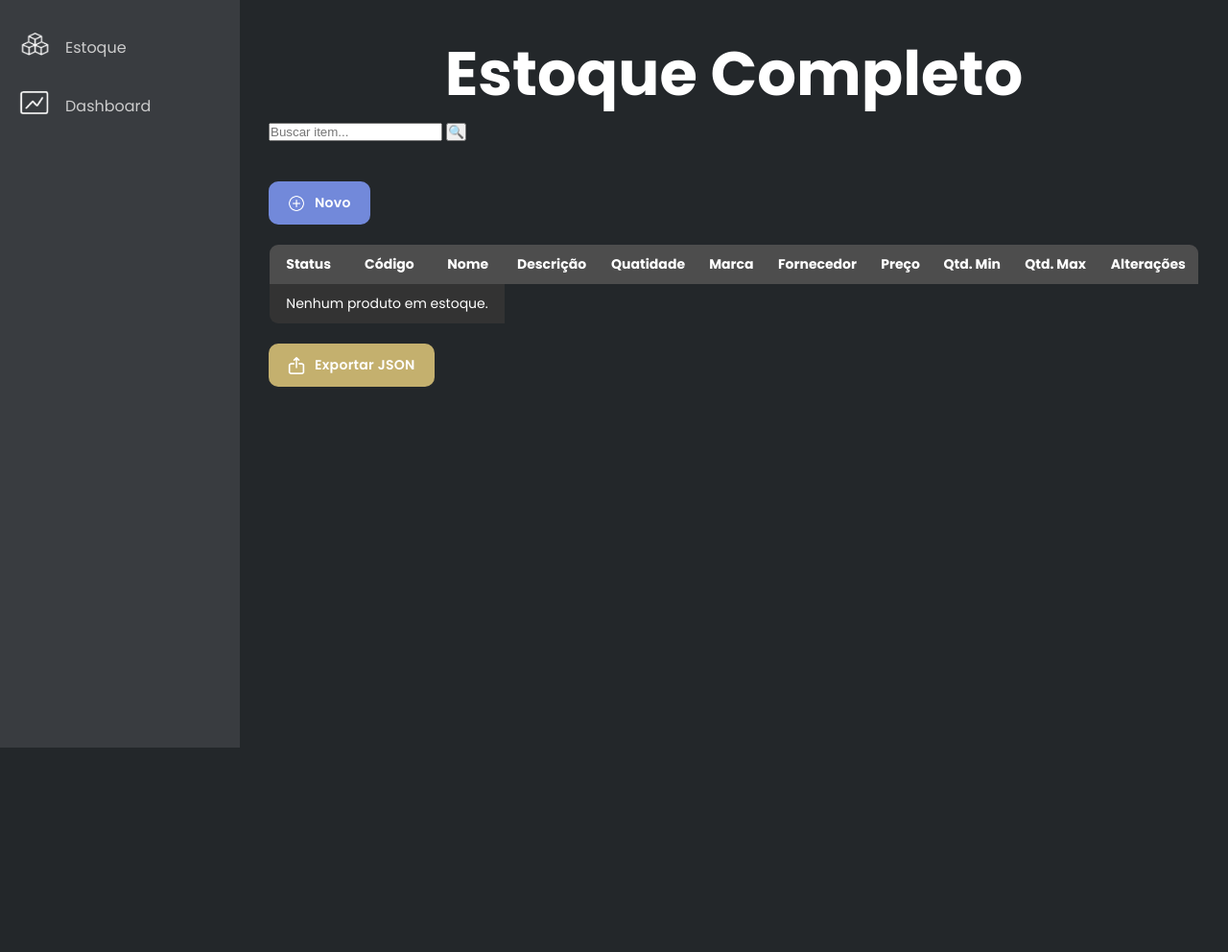
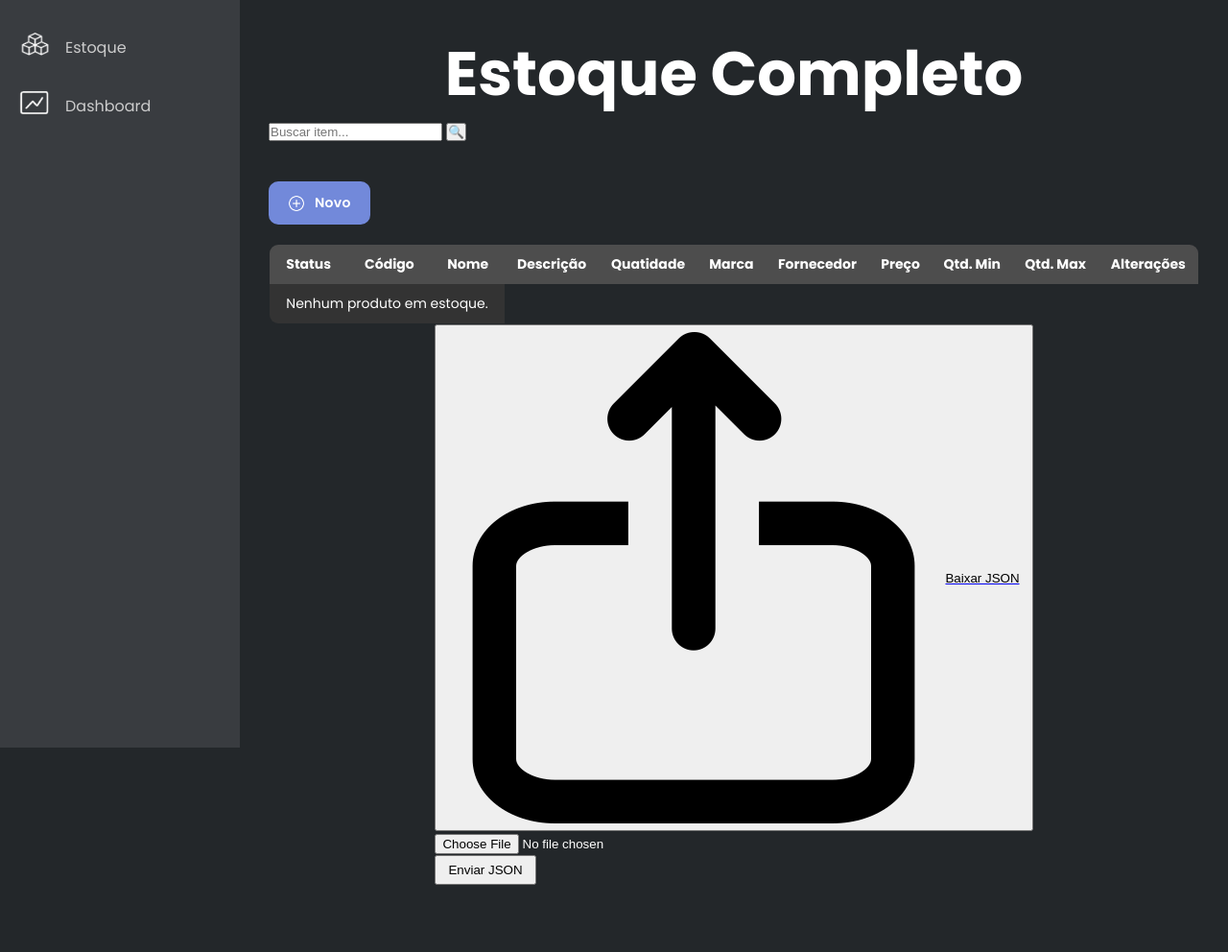
Before and after one commit to leonardogranata/StockMind, a Django app: template StockMind/templates/estoque/home.html in a window 1280 px wide. Shown: the part 61-1053 px from the top of the page at 96% size. Before the commit the page ends 840 px from the top, so only its background shows below. Run offline with Django 5.2, Linux system fonts and the light colour scheme; the template is opened without the code that fills it, so the values that code supplies are empty.

Commit message:
Adicionando botão para importar/exportar json

```diff
--- a/StockMind/templates/estoque/home.html
+++ b/StockMind/templates/estoque/home.html
@@ -66,13 +66,20 @@
                 {% endfor %}
             </tbody>
         </table>
-        <div class="botoes">
-            <button id="export-button">
-                <img src="{% static "media/img/exportar.png" %}" alt="Icone de exportar">
-                Exportar JSON
-            </button>
+        <div class="container-principal-json">
+
+            <div class="botoes-json">
+                <a href="{% url 'exportar_json' %}">
+                    <button type="button" class="button-baixar-json"><img src="{% static "media/img/exportar.png" %}" alt="Icone de importar">Baixar JSON</button>
+                </a>
+
+                <form action="{% url 'importar_json' %}" method="post" enctype="multipart/form-data">
+                    {% csrf_token %}
+                    <input type="file" name="arquivo" accept=".json" required>
+                    <button type="submit" class="button-enviar-json">Enviar JSON</button>
+                </form>
+            </div>
+
         </div>
-    </div>
-
 
 {% endblock content %}
--- a/estoque/forms.py
+++ b/estoque/forms.py
@@ -1,5 +1,6 @@
 from django import forms
 from .models import Estoque
+
 
 class EstoqueForm(forms.ModelForm):
     class Meta:
--- a/estoque/urls.py
+++ b/estoque/urls.py
@@ -7,4 +7,6 @@ urlpatterns = [
     path("editar/<int:pk>/", views.editarItem, name="editarItem"),
     path("excluir/<int:pk>/", views.excluirItem, name="excluirItem"),
     path("auditoria/", views.auditoria_list, name="auditoria_list"),
+    path('exportar/', views.exportar_json, name='exportar_json'),
+    path('importar/', views.importar_json, name='importar_json'),
 ]
```
Also changed, not shown: estoque/views.py (+48 -0 lines).
